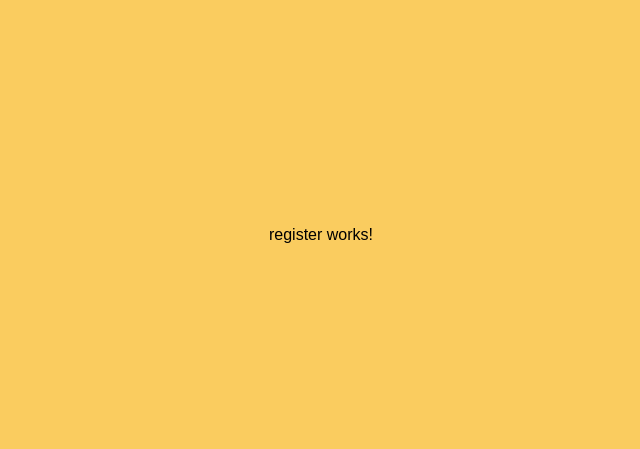
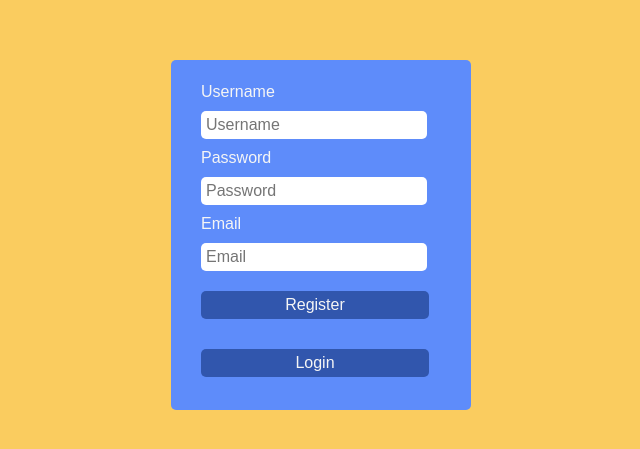
Before and after one commit to 1269124/Node-JS-Project---Social-Network, an Angular app in the folder frontend/SN/: page /register in a window 1280 px wide. Shown: the part 165-614 px from the top of the page, without its empty margins (319-959 px from the left). Built offline with nearby package versions, Linux system fonts and the light colour scheme.

Commit message:
register v4
Making some more progress but I need to take a break because I'm not able to think properly anymore

```diff
--- a/frontend/SN/src/app/components/login/login.component.html
+++ b/frontend/SN/src/app/components/login/login.component.html
@@ -3,7 +3,7 @@
     <label>Username</label>
     <input type="text" placeholder="Username"/>
     <label>Password</label>
-    <input type="text" placeholder="Password"/>
+    <input type="password" placeholder="Password"/>
     <button (click)="login()">Login</button>
     <button (click)="register()">Register</button>
   </form>
--- a/frontend/SN/src/app/components/register/register.component.html
+++ b/frontend/SN/src/app/components/register/register.component.html
@@ -1 +1,12 @@
-<p>register works!</p>
+<div class="form-container">
+  <form>
+    <label>Username</label>
+    <input type="text" placeholder="Username" minlength="3" maxlength="20"/>
+    <label>Password</label>
+    <input type="password" placeholder="Password"/>
+    <label>Email</label>
+    <input type="text" placeholder="Email"/>
+    <button (click)="registerUser()">Register</button>
+    <button (click)="return()">Login</button>
+  </form>
+</div>
--- a/frontend/SN/src/app/components/register/register.component.scss
+++ b/frontend/SN/src/app/components/register/register.component.scss
@@ -0,0 +1,54 @@
+$dark_blue: #3156AD;
+$medium_blue: #7AA2FF;
+$light_blue: #5E8CFA;
+$dark_brown: #AD831F;
+$light_brown: #FACC5F;
+
+.form-container {
+  display: flex;
+  width: 300px;
+  height: 350px;
+  justify-content: center;
+  border-radius: 5px;
+  background-color: $light_blue;
+  color: whitesmoke;
+
+  form {
+    width: 80%;
+    height: 100%;
+    display: flex;
+    flex-direction: column;
+    justify-content: center;
+    align-items: flex-start;
+
+    label {
+      width: 90%;
+      margin: 5px 0;
+    }
+
+    input {
+      width: 90%;
+      margin: 5px 0;
+      padding: 5px;
+      border: none;
+      border-radius: 5px;
+    }
+
+    button {
+      width: 95%;
+      margin: 15px 0;
+      padding: 5px;
+      border: none;
+      border-radius: 5px;
+      color: whitesmoke;
+      background-color: $dark_blue;
+      transition: 200ms ease-in background-color;
+
+      &:hover {
+        transition: 200ms ease-in background-color;
+        background-color: $medium_blue;
+        cursor: pointer;
+      }
+    }
+  }
+}
--- a/frontend/SN/src/app/components/register/register.component.ts
+++ b/frontend/SN/src/app/components/register/register.component.ts
@@ -1,4 +1,6 @@
 import { Component, OnInit } from '@angular/core';
+import {Router} from "@angular/router";
+import {AuthguardService} from "../../services/authguard.service";
 
 @Component({
   selector: 'app-register',
@@ -7,9 +9,25 @@ import { Component, OnInit } from '@angular/core';
 })
 export class RegisterComponent implements OnInit {
 
-  constructor() { }
+  constructor(private router: Router,
+              private authService: AuthguardService) { }
 
   ngOnInit(): void {
   }
 
+  registerUser(){
+
+
+
+    this.router.navigateByUrl("/login")
+  }
+
+  onSubmit(){
+
+  }
+
+  return(){
+    this.router.navigateByUrl("/login")
+  }
+
 }
```
